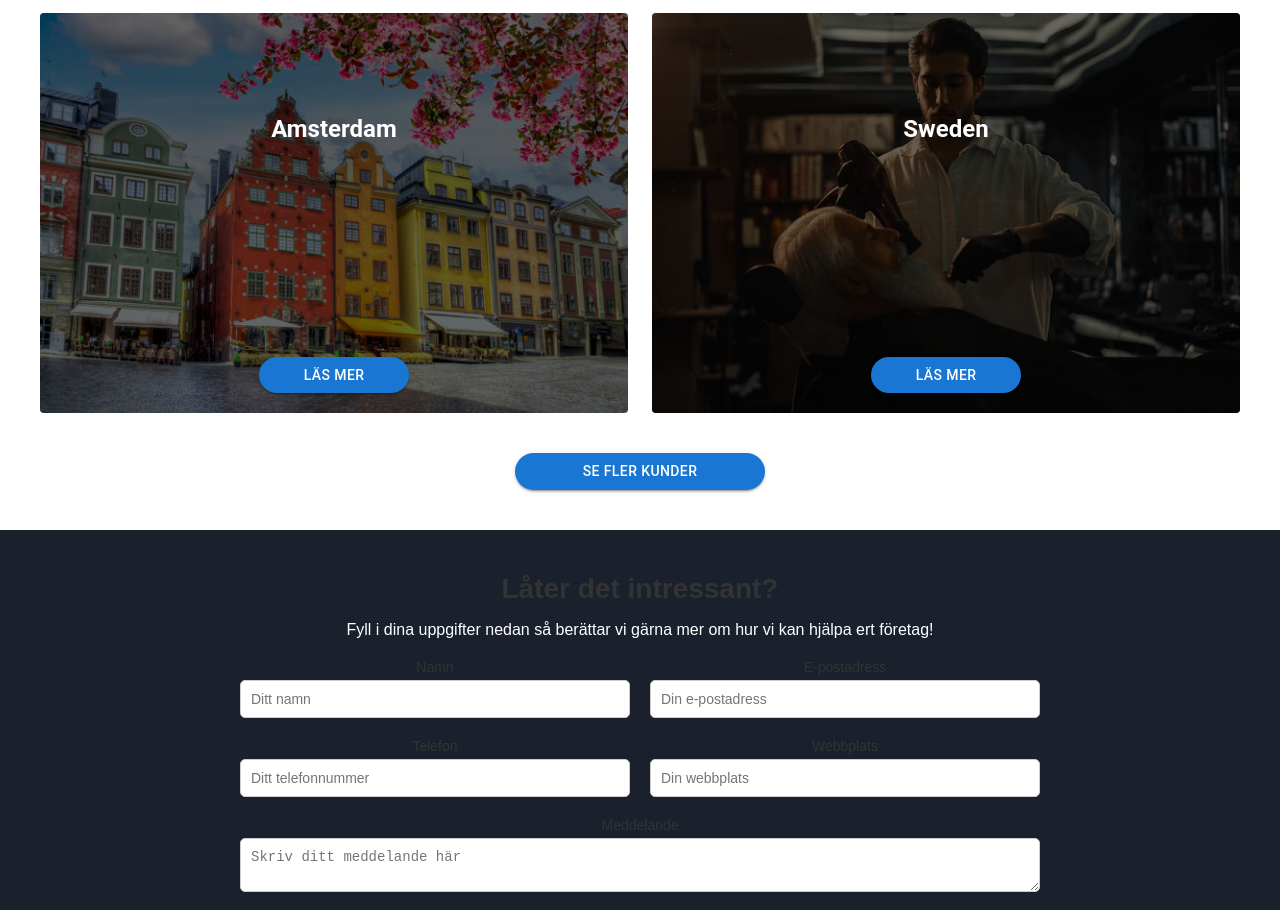
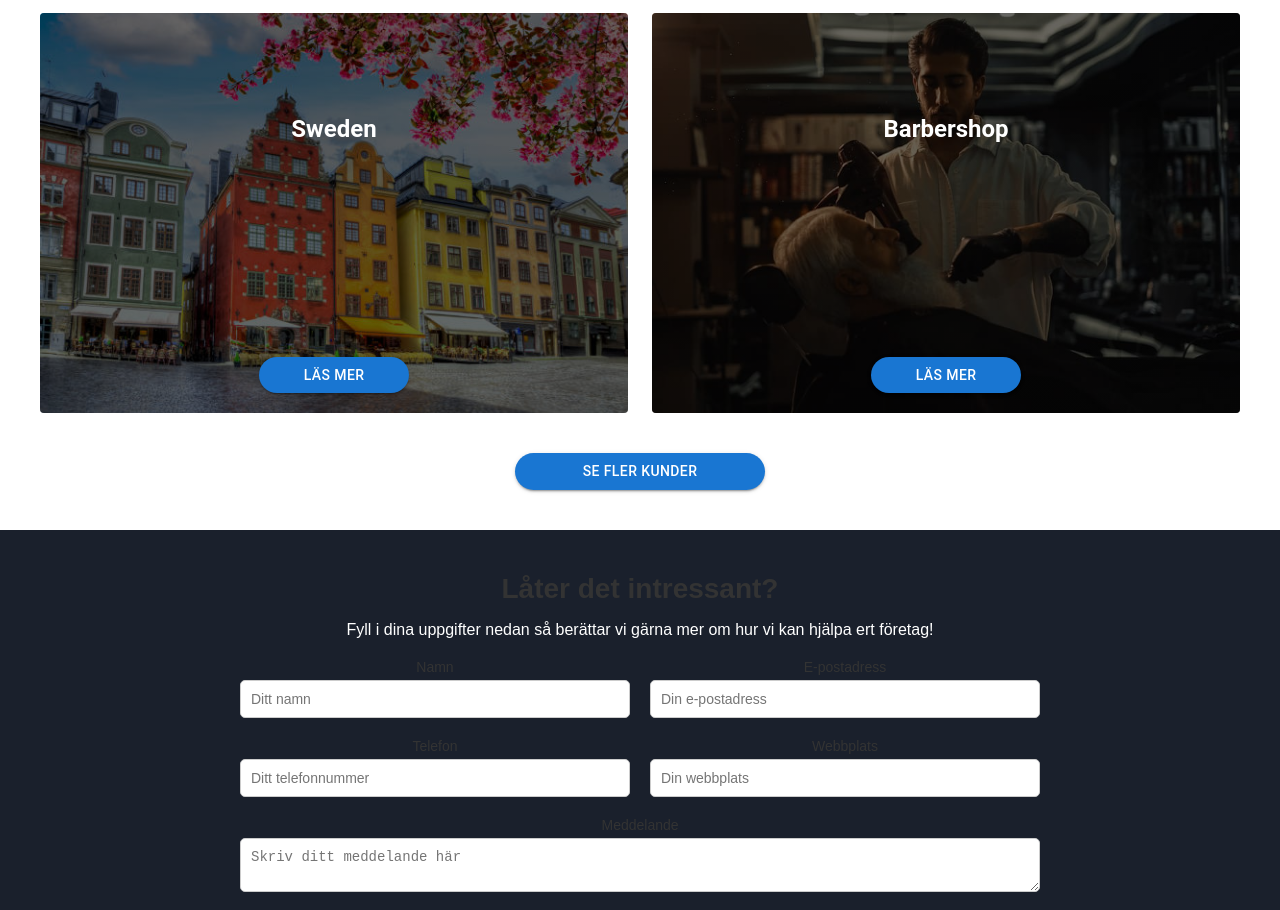
Before and after one commit to MHAD-MHAX/SAAS-project, a React (Create React App) app: page / in a window 1280 px wide. Shown: the part 4429-5339 px from the top of the page. Built offline with nearby package versions, Linux system fonts and the light colour scheme.

Commit message:
keep pushing?

```diff
--- a/src/InfoSection.js
+++ b/src/InfoSection.js
@@ -23,6 +23,7 @@ const ActPlus = () => {
     <section className="actplus-container">
       {/* Partner Logos */}
       <div className="partners">
+        <br></br>
         <img src={Google} alt="Google" data-aos="fade-up" /><br></br>
         <img src={Tp} alt="TripAdvisor" data-aos="fade-up" /><br></br>
         <img src={Fb} alt="Facebook" data-aos="fade-up" /><br></br>
--- a/src/OurJourney.js
+++ b/src/OurJourney.js
@@ -44,7 +44,7 @@ const OurJourney = () => {
                   zIndex: 1, // Ensure the text is above the image
                 }}
               >
-                Amsterdam
+                Sweden
               </Typography>
               <Button
                 href="/kunder/aertholmsgarden"
@@ -91,7 +91,7 @@ const OurJourney = () => {
                   zIndex: 1, // Ensure the text is above the image
                 }}
               >
-                Sweden
+                Barbershop
               </Typography>
               <Button
                 href="/kunder/yogapalatset"
```
